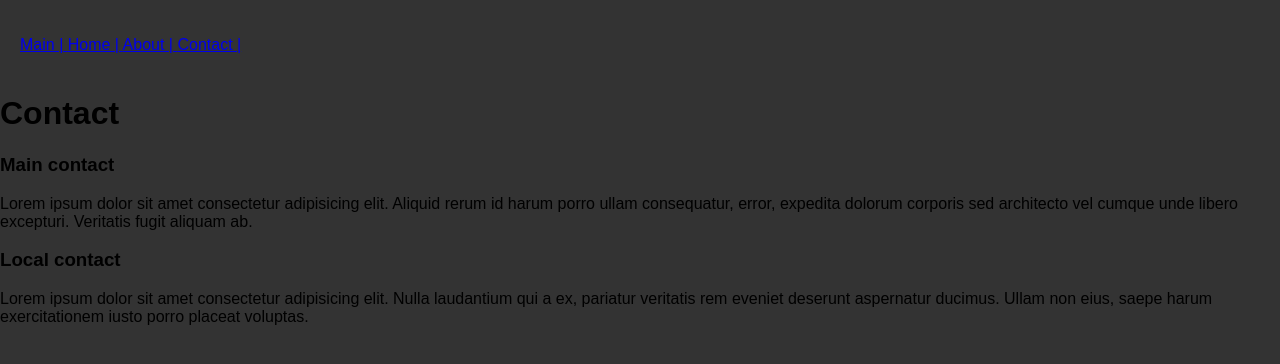
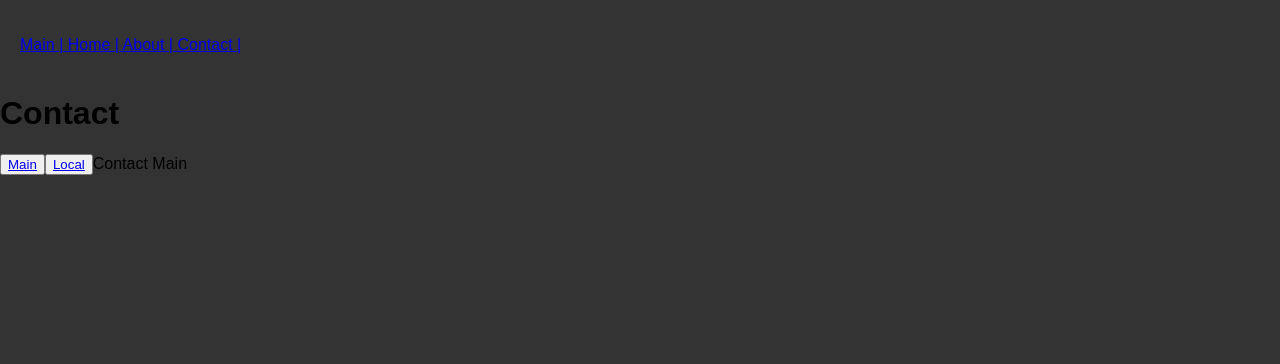
Before and after one commit to dawoodali16/reactapp, a React (Create React App) app: page /Contact in a window 1280 px wide. Shown: the top 364 px of the page. Built offline with nearby package versions, Linux system fonts and the light colour scheme.

Commit message:
child routes

```diff
--- a/src/About.jsx
+++ b/src/About.jsx
@@ -1,9 +1,9 @@
 import React, { Component } from 'react';
 import { withRouter } from 'react-router-dom';
 class About extends Component {
-  // doneHandler = () => {
-  //   history.push('/');
-  // };
+  doneHandler = () => {
+    this.props.history.push('/');
+  };
   render() {
     return (
       <div>
--- a/src/App.js
+++ b/src/App.js
@@ -12,30 +12,34 @@ class App extends Component {
         <ul style={{ background: '#333', padding: '20px', color: 'white' }}>
           <span>
             {' '}
-            <Link to="/">Main | </Link>
+            <Link to='/'>Main | </Link>
           </span>
           <span>
-            <Link to="/Home">Home | </Link>
+            <Link to='/Home'>Home | </Link>
           </span>
           <span>
-            <Link to="/About">About | </Link>{' '}
+            <Link to='/About'>About | </Link>{' '}
           </span>
           <span>
-            <Link to="/Contact">Contact | </Link>
+            <Link to='/Contact'>Contact | </Link>
           </span>
         </ul>
         <Switch>
-          <Route exact path="/">
+          <Route exact path='/'>
             <Main />
           </Route>
-          <Route path="/Home">
+          <Route path='/Home'>
             <Home />
           </Route>
-          <Route path="/About">
+          <Route path='/About'>
             <About />
           </Route>
-          <Route path="/Contact">
+          <Route path='/Contact'>
             <Contact />
+            <Route exact path='/Contact/'>
+              Contact Main
+            </Route>
+            <Route path='/Contact/local'>Contact Local</Route>
           </Route>
         </Switch>
       </Router>
--- a/src/Contact.jsx
+++ b/src/Contact.jsx
@@ -1,11 +1,18 @@
 import React from 'react';
+import { Link } from 'react-router-dom';
 
 export const Contact = () => {
   return (
     <>
       <h1>Contact</h1>
-      <div>
-        <h3>Main contact</h3>
+      <button>
+        <Link to='/Contact/main'>Main</Link>
+      </button>
+      <button>
+        <Link to='/Contact/local'>Local</Link>
+      </button>
+      {/* <div>
+        <h3>Main Contact</h3>
         <p>
           Lorem ipsum dolor sit amet consectetur adipisicing elit. Aliquid rerum
           id harum porro ullam consequatur, error, expedita dolorum corporis sed
@@ -14,14 +21,14 @@ export const Contact = () => {
         </p>
       </div>
       <div>
-        <h3>Local contact</h3>
+        <h3>Local Contact</h3>
         <p>
           Lorem ipsum dolor sit amet consectetur adipisicing elit. Nulla
           laudantium qui a ex, pariatur veritatis rem eveniet deserunt
           aspernatur ducimus. Ullam non eius, saepe harum exercitationem iusto
           porro placeat voluptas.
         </p>
-      </div>
+      </div> */}
     </>
   );
 };
```
